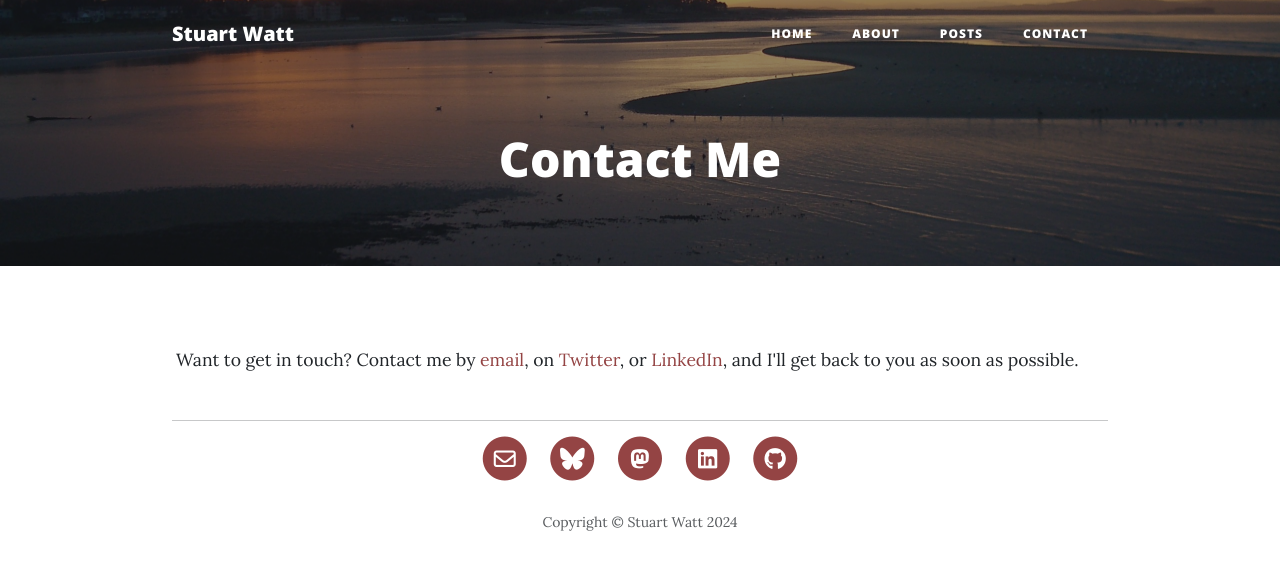
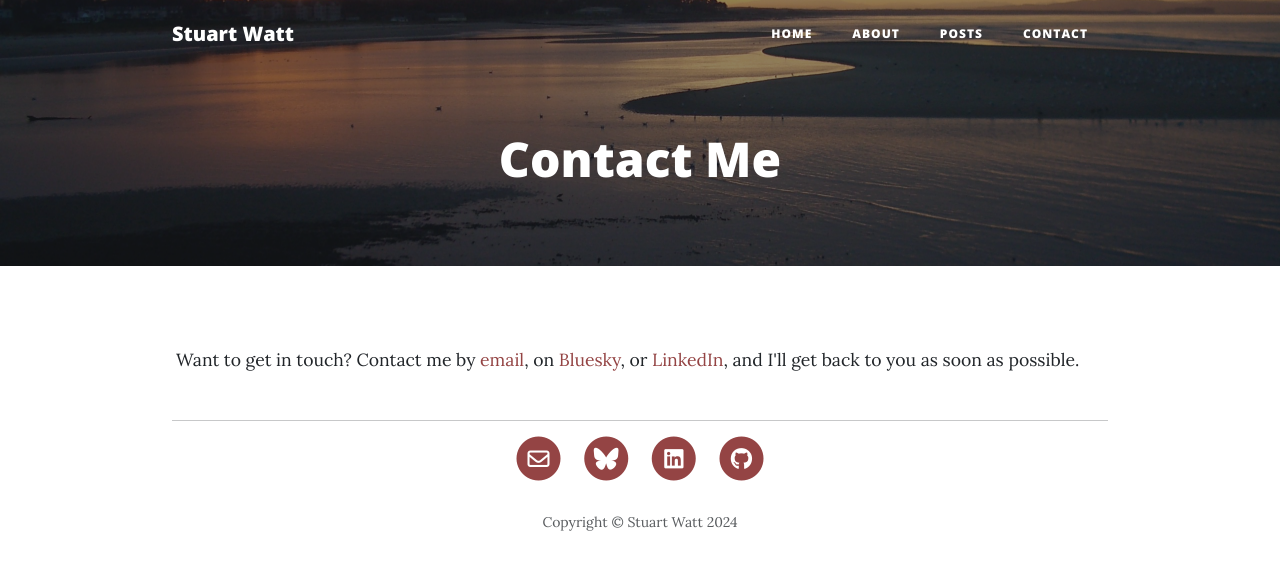
Before and after one commit to morungos/morungos.github.io, a Jekyll site: the page built from contact.html, in a window 1280 px wide. Shown: the top 570 px of the page. Built offline with Jekyll 4.4.1, drawn with Linux system fonts in a browser that asks for light colours.

Commit message:
switched contact to drop twitter

```diff
--- a/_config.yml
+++ b/_config.yml
@@ -8,8 +8,8 @@
 permalink:          pretty
 
 # Social Profiles
-twitter_username:
-mastodon_username:  morungos
+# twitter_username:   morungos
+# mastodon_username:  morungos
 github_username:    morungos
 facebook_username:
 instagram_username:
--- a/contact.html
+++ b/contact.html
@@ -7,7 +7,7 @@
 <p>
   Want to get in touch? Contact me by
   <a href="mailto:{{ site.email | encode_email }}">email</a>, on
-  <a href="https://twitter.com/{{ site.twitter_username }}">Twitter</a>, or
+  <a href="https://bsky.app/profile/{{ site.bluesky_username }}">Bluesky</a>, or
   <a href="https://www.linkedin.com/in/{{ site.linkedin_username }}">LinkedIn</a>,
   and I'll get back to you as soon as possible.
 </p>
```
